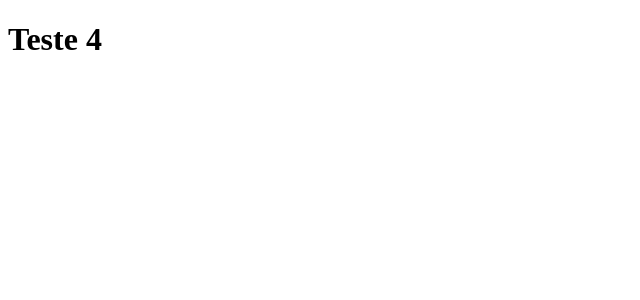
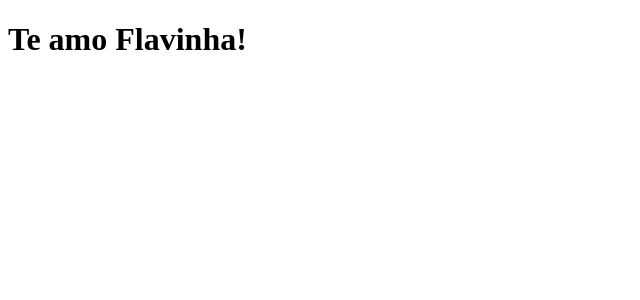
Before and after one commit to vitor-dan/clone-tabnews, a Next.js app: page / in a window 1280 px wide. Shown: the top 300 px of the page, without its empty margins (0-640 px from the left). Built offline with nearby package versions, Linux system fonts and the light colour scheme.

Commit message:
corrigida mensagem de home

```diff
--- a/pages/index.js
+++ b/pages/index.js
@@ -1,5 +1,5 @@
 function Home() {
-    return <h1>Teste 4</h1>
+    return <h1>Te amo Flavinha!</h1>
 }
 
 export default Home;
```
